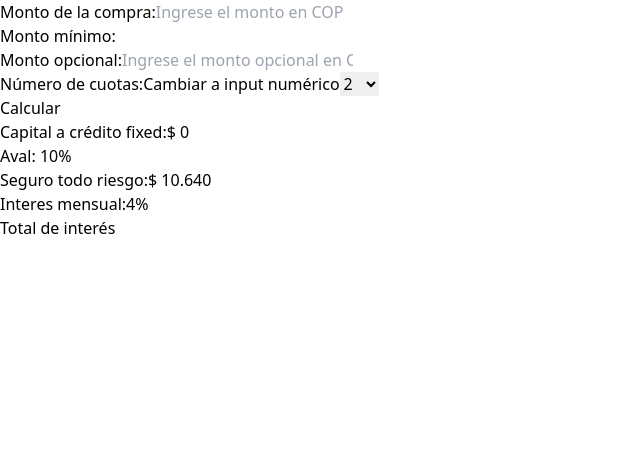
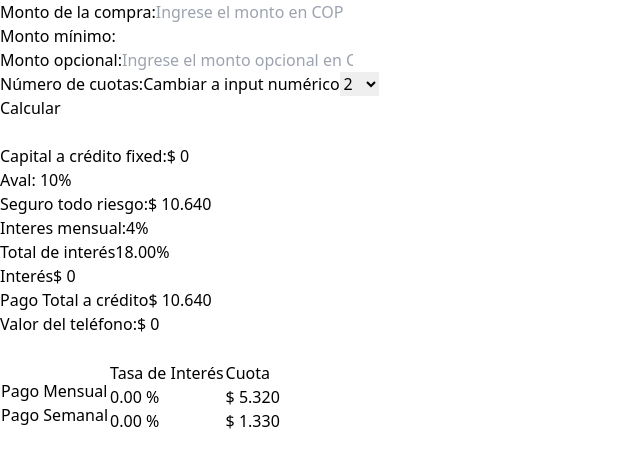
Before and after one commit to goomoonarch/press, a React (Vite) app: page / in a window 1280 px wide. Both pictures are taken after typing "Sample", "Sample" into the empty fields and a click on the button "Calcular". Shown: the top 466 px of the page, without its empty margins (0-640 px from the left). Built offline with nearby package versions, Linux system fonts and the light colour scheme.

Commit message:
under chatGPT

```diff
--- a/src/components/InputValue.jsx
+++ b/src/components/InputValue.jsx
@@ -11,6 +11,11 @@ const CreditSimulator = () => {
   const [halfAmountRaw, setHalfAmountRaw] = useState("");
   const [capitalToCredit, setCapitalToCredit] = useState("");
   const [allRisckSecure, setAllRisckSecure] = useState("");
+  const [totalInterest, setTotalInterest] = useState("");
+  const [interest, setInterst] = useState("");
+  const [payTotalCredit, setPayTotalCredit] = useState("");
+  const [phoneValue, setPhoneValue] = useState("");
+  const [monthCoute, setMonthCuote] = useState("");
 
   const tenPercent = 0.1;
   const monthlyInterest = 0.04;
@@ -63,9 +68,19 @@ const CreditSimulator = () => {
     const optional = parseInt(optionalAmountRaw, 10) || 0;
     const capitalToCredit = amount - half - optional;
     const allRisckSecure = installmentsValue * 5320;
+    const totalInterest =( installmentsValue * monthlyInterest) + tenPercent;
+    const interest = totalInterest * capitalToCredit;
+    const payTotalInterest = capitalToCredit + allRisckSecure + interest;
+    const phoneValue = amount + interest;
+    const monthCoute = payTotalInterest / installmentsValue;
     console.log(installmentsValue);
     setCapitalToCredit(formatCOP(capitalToCredit.toString()));
-    setAllRisckSecure(formatCOP(allRisckSecure.toString()))
+    setAllRisckSecure(formatCOP(allRisckSecure.toString()));
+    setTotalInterest(totalInterest);
+    setInterst(interest);
+    setPayTotalCredit(formatCOP(payTotalInterest.toString()));
+    setPhoneValue(formatCOP(phoneValue.toString()));
+    setMonthCuote(monthCoute);
   };
 
   return (
@@ -143,13 +158,14 @@ const CreditSimulator = () => {
           />
         )}
       </div>
-
       <button onClick={calculateResult}>Calcular</button>
-
       {capitalToCredit && (
         <div>
+          <br />
           <div>
-            <label htmlFor="capitalToCreditFixed">Capital a crédito fixed:</label>
+            <label htmlFor="capitalToCreditFixed">
+              Capital a crédito fixed:
+            </label>
             <input
               type="text"
               id="capitalToCredit"
@@ -176,18 +192,67 @@ const CreditSimulator = () => {
               id="monthlyinterest"
               value={`${monthlyInterest * 100}%`}
               readOnly
-          aria-label="Interes mensual" />
+              aria-label="Interes mensual"
+            />
           </div>
           <div>
             <label htmlFor="totalInterest">Total de interés</label>
             <input
               type="text"
               id="totalInterest"
+              value={`${(totalInterest * 100).toFixed(2)}%`}
               readOnly
-            aria-label="Total interes" />
+              aria-label="Total interes"
+            />
           </div>
-
-
+          <div>
+            <label htmlFor="interest">Interés</label>
+            <input
+              type="text"
+              id="interest"
+              readOnly
+              value={formatCOP(interest.toString())}
+              aria-label="Interest"
+            />
+          </div>
+          <div>
+            <label htmlFor="payToltaCredit">Pago Total a crédito</label>
+            <input
+              type="text"
+              id="totalpayinterest"
+              readOnly
+              value={payTotalCredit}
+              aria-label="payTotalInterest"
+            />
+          </div>
+          <div>
+            <label htmlFor="phoneValue">Valor del teléfono:</label>
+            <input
+              type="text"
+              id="phonevalue"
+              readOnly
+              value={phoneValue}
+              aria-label="phoneValue"
+            />
+          </div>
+          <br />
+          <div>
+            <td>
+              <tr></tr>
+              <tr>Pago Mensual</tr>
+              <tr>Pago Semanal</tr>
+            </td>
+            <td>
+              Tasa de Interés
+              <tr>{`${(interest / installmentsValue / 1e3).toFixed(2)} %`}</tr>
+              <tr>{`${(interest / installmentsValue / 4e3).toFixed(2)} %`}</tr>
+            </td>
+            <td>
+              Cuota
+              <tr>{formatCOP(monthCoute.toString())}</tr>
+              <tr>{formatCOP((monthCoute / 4).toString())}</tr>
+            </td>
+          </div>
         </div>
       )}
     </div>
```
Lines whose indentation alone changed are shown as unchanged.
